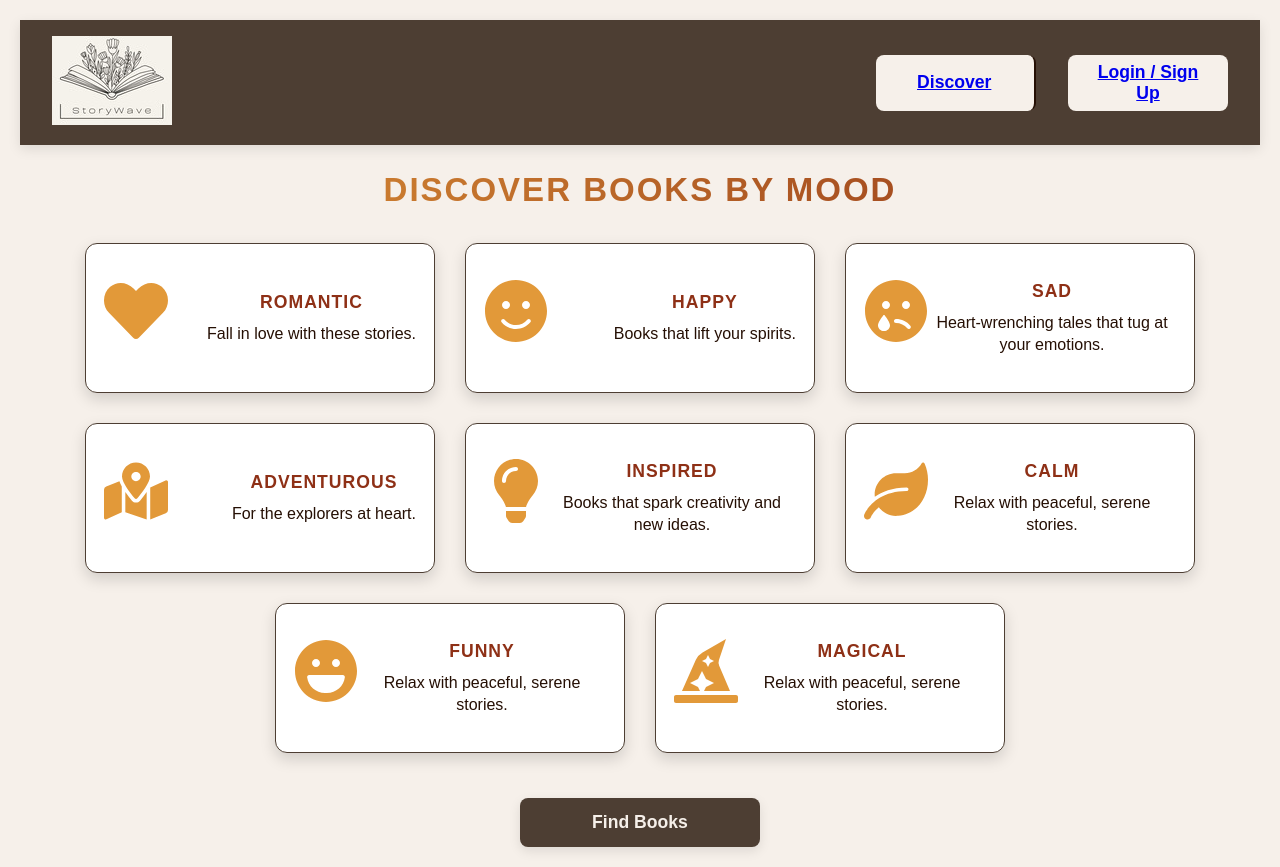
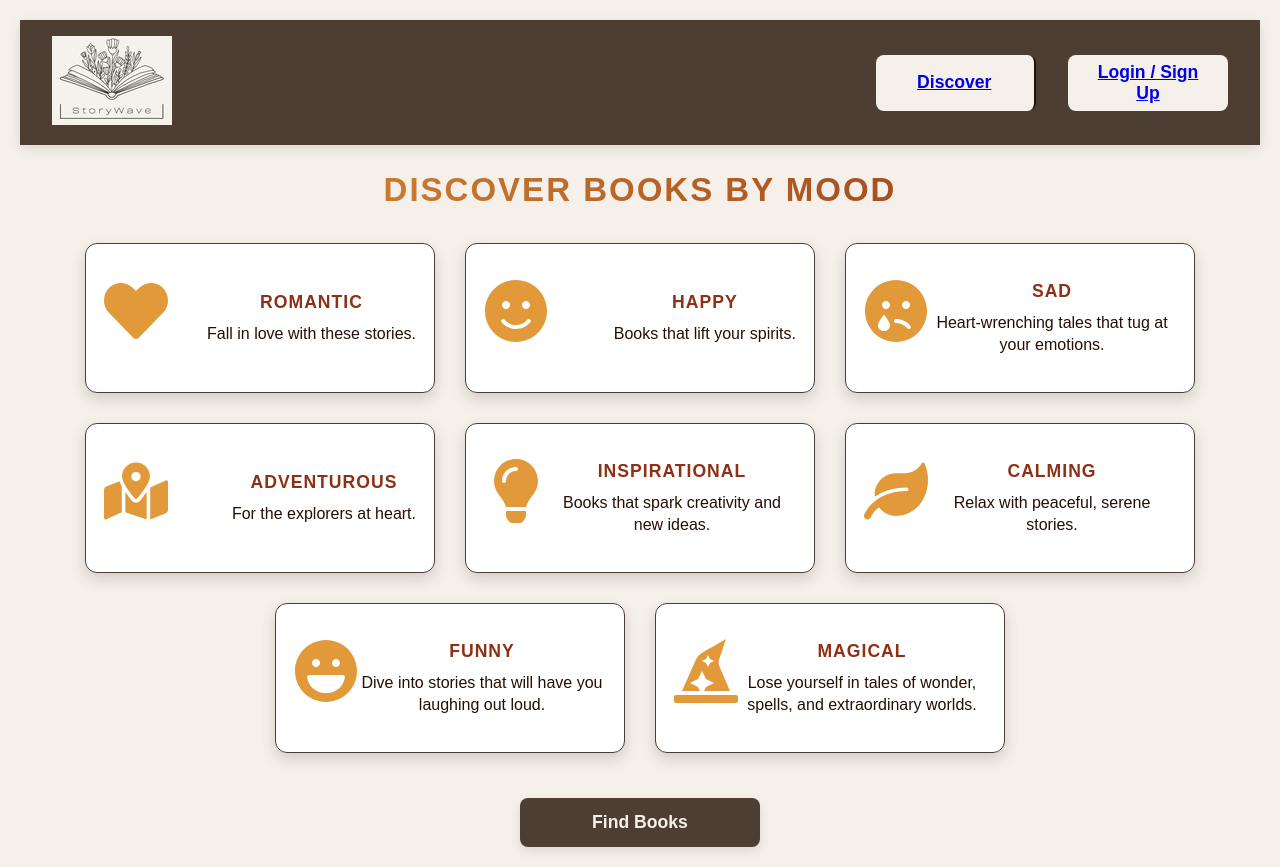
Before and after one commit to gurneerbedi/capstone-frontend, a React (Vite) app: page /discover in a window 1280 px wide. Built offline with nearby package versions, Linux system fonts and the light colour scheme; a web font is replaced by a local one.

Commit message:
Updated moods page descriptions

```diff
--- a/src/pages/DiscoverPage.jsx
+++ b/src/pages/DiscoverPage.jsx
@@ -3,7 +3,7 @@ import { useNavigate } from "react-router-dom";
 import { Link } from "react-router-dom";
 import Abstractbackground from "../assets/images/abstract2.jpg";
 import axios from "axios";
-import NavBar from "../components/navbar/NavBar"
+import NavBar from "../components/navbar/NavBar";
 import AddToTrackerButton from "../components/AddToTrackerButton/AddToTrackerButton";
 import {
     FaHeart,
@@ -22,49 +22,42 @@ const moods = [
         name: "Romantic",
         icon: <FaHeart />,
         description: "Fall in love with these stories.",
-
     },
     {
         name: "Happy",
         icon: <FaSmile />,
         description: "Books that lift your spirits.",
-
     },
     {
         name: "Sad",
         icon: <FaSadTear />,
         description: "Heart-wrenching tales that tug at your emotions.",
-
     },
     {
         name: "Adventurous",
         icon: <FaMapMarkedAlt />,
         description: "For the explorers at heart.",
-
     },
     {
-        name: "Inspired",
+        name: "Inspirational",
         icon: <FaLightbulb />,
         description: "Books that spark creativity and new ideas.",
-
     },
     {
-        name: "Calm",
+        name: "Calming",
         icon: <FaLeaf />,
         description: "Relax with peaceful, serene stories.",
-
     },
     {
         name: "Funny",
         icon: <FaLaugh />,
-        description: "Relax with peaceful, serene stories.",
-
+        description: "Dive into stories that will have you laughing out loud.",
     },
     {
         name: "Magical",
         icon: <FaHatWizard />,
-        description: "Relax with peaceful, serene stories.",
-
+        description:
+            "Lose yourself in tales of wonder, spells, and extraordinary worlds.",
     },
 ];
 
@@ -121,7 +114,7 @@ const DiscoverPage = () => {
                     </div>
                 ))}
             </div>
-            <div className = "button-container">
+            <div className="button-container">
                 <button
                     className="find-books-button"
                     onClick={handleSubmit}
--- a/src/pages/DiscoverPage.scss
+++ b/src/pages/DiscoverPage.scss
@@ -14,7 +14,7 @@ body {
 
     &-heading h2 {
         @include mobile__page-header;
-    @include tablet{
+        @include tablet {
             @include page-header;
         }
 
```
Lines whose indentation alone changed are shown as unchanged.
